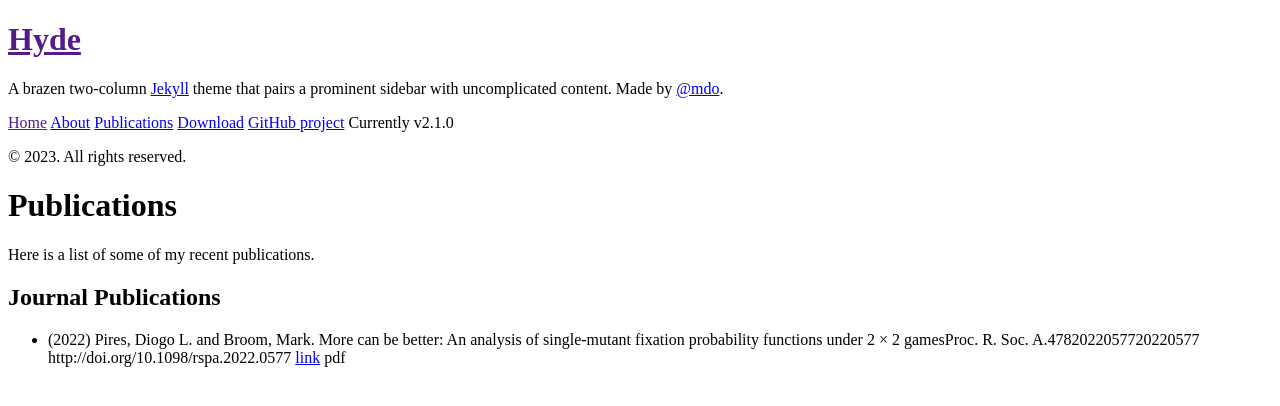
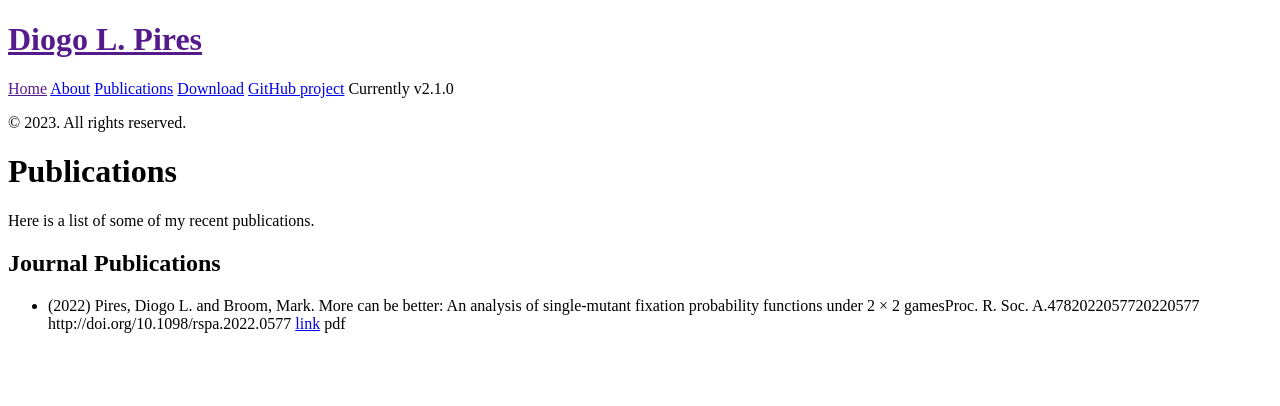
Before and after one commit to diogolpires/diogolpires.github.io, a Jekyll site: the page built from publications.md, in a window 1280 px wide. Shown: the top 406 px of the page. Built offline with Jekyll 4.4.1, drawn with Linux system fonts in a browser that asks for light colours; Markdown is read by kramdown in place of the engine named in the settings.

Commit message:
Update _config.yml

```diff
--- a/_config.yml
+++ b/_config.yml
@@ -7,15 +7,15 @@ permalink:        pretty
 relative_permalinks: true
 
 # Setup
-title:            Hyde
-tagline:          'A Jekyll theme'
-description:      'A brazen two-column <a href="http://jekyllrb.com" target="_blank">Jekyll</a> theme that pairs a prominent sidebar with uncomplicated content. Made by <a href="https://twitter.com/mdo" target="_blank">@mdo</a>.'
-url:              http://hyde.getpoole.com
+title:            Diogo L. Pires
+tagline:          'Diogo L. Pires'
+description:      ''
+url:              https://diogolpires.github.io
 baseurl:          /
 
 author:
-  name:           'Mark Otto'
-  url:            https://twitter.com/mdo
+  name:           'Diogo L. Pires'
+  url:            https://twitter.com/pires_dl
 
 paginate:         5
 
@@ -23,4 +23,4 @@ paginate:         5
 version:          2.1.0
 
 github:
-  repo:           https://github.com/poole/hyde
+  repo:           https://github.com/diogolpires/diogolpires.github.io
```
